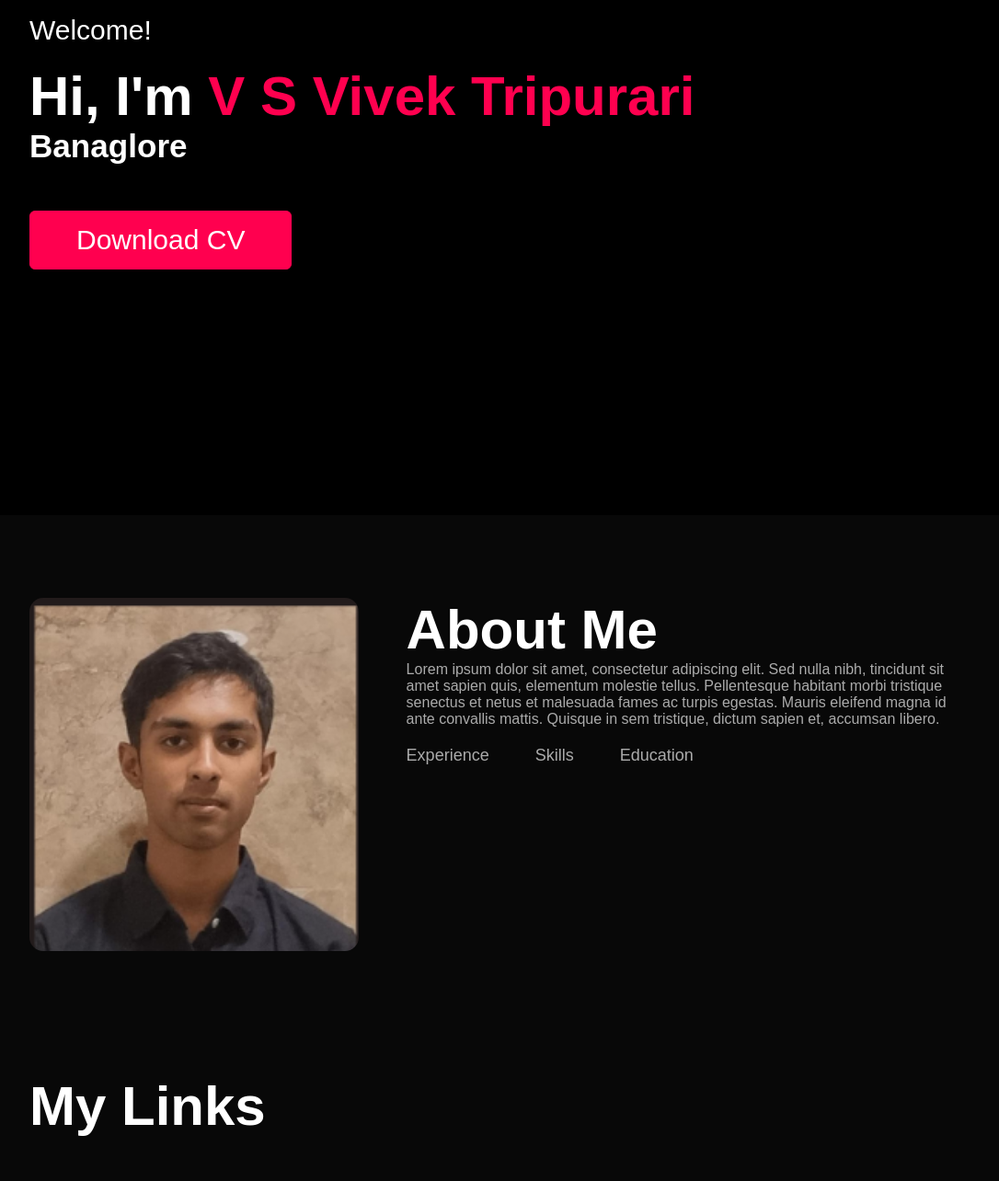
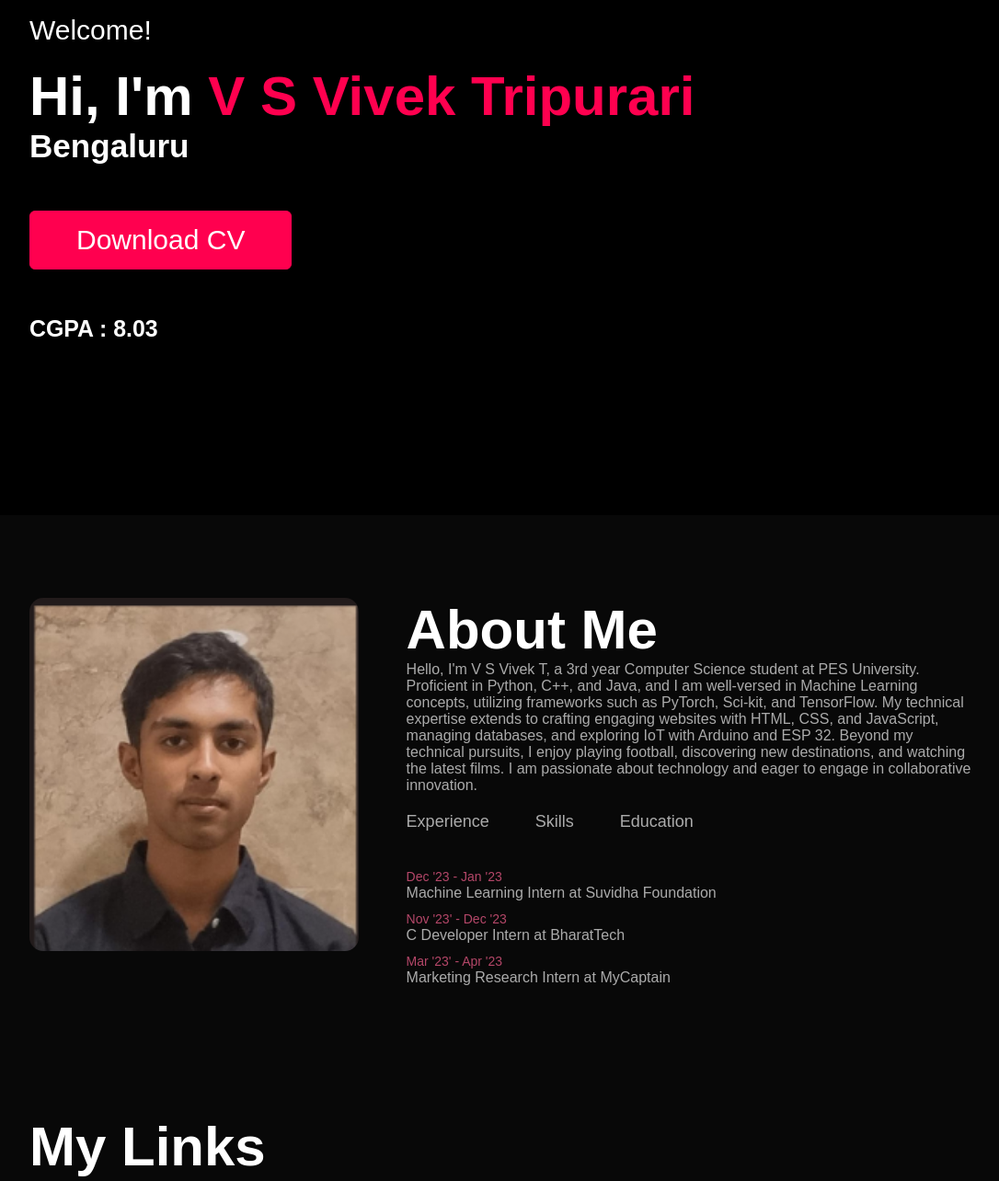
Before and after one commit to VivekT07/VivekTripurari.github.io, a plain HTML site: page index.html in a window 1280 px wide. Shown: the part 240-1524 px from the top of the page at 92% size, without its empty margins (96-1182 px from the left). Drawn offline with Linux system fonts and the light colour scheme.

Commit message:
Update index.html

```diff
--- a/index.html
+++ b/index.html
@@ -3,8 +3,10 @@
 <head>
     <meta charset="UTF-8">
     <meta http-equiv="X-UA-Compatible" content="IE=edge">
+    <meta name="description" content="V S Vivek Tripurari's personal website showcasing his projects, skills, and experiences in computer science and technology.">
+
     <meta name="viewport" content="width=device-width, initial-scale=1.0">
-    <title>Personal Portfolio </title>
+    <title>v s vivek tripurari </title>
     <link rel="stylesheet" href="style.css">
     <script src="https://kit.fontawesome.com/c4254e24a8.js" crossorigin="anonymous"></script>
 </head>
@@ -26,8 +28,9 @@
         <div class="header-text">
             <p>Welcome!</p>
             <h1>Hi, I'm <span>V S Vivek Tripurari</span></h1>
-            <h3>Banaglore</h3>
+            <h3>Bengaluru</h3>
             <a href="C:\Users\Vivek\Downloads\resume\vivek_resume.pdf" download class="btn btn2">Download CV</a>
+            <h5>CGPA : 8.03</h5h5>
         </div>
     </div>
 </div>
@@ -40,7 +43,9 @@
             </div>
             <div class="about-col-2">
                 <h1 class="sub-title">About Me</h1>
-                <p>Lorem ipsum dolor sit amet, consectetur adipiscing elit. Sed nulla nibh, tincidunt sit amet sapien quis, elementum molestie tellus. Pellentesque habitant morbi tristique senectus et netus et malesuada fames ac turpis egestas. Mauris eleifend magna id ante convallis mattis. Quisque in sem tristique, dictum sapien et, accumsan libero.</p>
+                <p>Hello, I'm V S Vivek T, a 3rd year Computer Science student at PES University. Proficient in Python, C++, and Java, and I am well-versed in Machine Learning concepts, utilizing frameworks such as PyTorch, Sci-kit, and TensorFlow. My technical expertise extends to crafting engaging websites with HTML, CSS, and JavaScript, managing databases, and exploring IoT with Arduino and ESP 32.
+
+                    Beyond my technical pursuits, I enjoy playing football, discovering new destinations, and watching the latest films. I am passionate about technology and eager to engage in collaborative innovation.</p>
 
                 <div class="tab-titles">
                     <p class="tab-links active tab" onclick="opentab('experience')">Experience</p>
@@ -142,7 +147,7 @@
                 </div>
             </div>
         </div>
-        <a href="#" class="btn">See more</a>
+        <a href="#" class="btn">Scroll Up</a>
     </div>
 </div>
 <!-- ----------contact------------- -->
@@ -151,7 +156,7 @@
         <div class="row">
             <div class="contact-left">
                 <h1 class="sub-title">Contact Me</h1>
-                <p><i class="fas fa-paper-plane"></i> vivek.official@gmail.com</p>
+                <!--<p><i class="fas fa-paper-plane"></i> vivek.official@gmail.com</p>-->
                 <!--<p><i class="fas fa-phone-square-alt"></i> 0123456789</p>-->
                 <div class="social-icons">
                     <a href="https://facebook.com/"><i class="fab fa-facebook"></i></a>
@@ -225,6 +230,21 @@
         })
         .catch(error => console.error('Error!', error.message))
     })
-  </script>
+</script>
+
+
+<script>
+    document.addEventListener("DOMContentLoaded", function() {
+        // Simulate a click on the 'Experience' tab
+        document.querySelector(".tab-links.active").classList.remove("active");
+        document.querySelector(".tab-contents.active").classList.remove("active-tab");
+        var experienceTabLink = document.querySelector(".tab-links:nth-child(1)");
+        var experienceTabContent = document.getElementById("experience");
+        experienceTabLink.classList.add("active");
+        experienceTabContent.classList.add("active-tab");
+    });
+
+</script>
+
 </body>
 </html>
```
